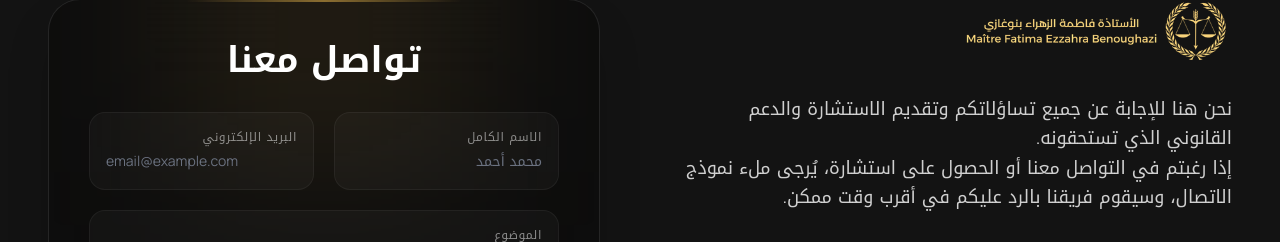
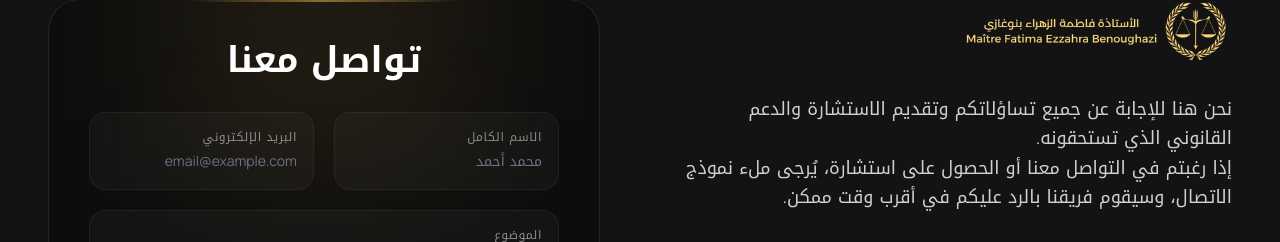
Before and after one commit to fbenoughazi/Benoughazi-, a Next.js app: page / in a window 1280 px wide. Shown: the part 3680-3922 px from the top of the page. Built offline with nearby package versions, Linux system fonts and the light colour scheme.

Commit message:
Align email placeholder to the right in contact forms

```diff
--- a/src/app/contact/page.tsx
+++ b/src/app/contact/page.tsx
@@ -89,7 +89,7 @@ export default function Contact() {
                 </div>
                 <div className="bg-white/[0.03] border border-white/5 rounded-2xl p-4 transition-colors focus-within:border-[#D4A745]/40 hover:bg-white/[0.05]">
                   <label className="block text-xs font-label text-white/50 mb-1 uppercase tracking-wider">البريد الإلكتروني</label>
-                  <input className="w-full bg-transparent border-none p-0 focus:ring-0 text-white text-sm text-left" type="email" placeholder="email@example.com" dir="ltr" />
+                  <input className="w-full bg-transparent border-none p-0 focus:ring-0 text-white text-sm text-right" type="email" placeholder="email@example.com" dir="rtl" />
                 </div>
               </div>
               <div className="bg-white/[0.03] border border-white/5 rounded-2xl p-4 transition-colors focus-within:border-[#D4A745]/40 hover:bg-white/[0.05]">
--- a/src/app/page.tsx
+++ b/src/app/page.tsx
@@ -297,7 +297,7 @@ export default function Home() {
                 </div>
                 <div className="bg-white/[0.03] border border-white/5 rounded-2xl p-4 transition-colors focus-within:border-[#D4A745]/40 hover:bg-white/[0.05]">
                   <label className="block text-xs font-label text-white/50 mb-1 uppercase tracking-wider">البريد الإلكتروني</label>
-                  <input className="w-full bg-transparent border-none p-0 focus:ring-0 text-white text-sm text-left" type="email" placeholder="email@example.com" dir="ltr" />
+                  <input className="w-full bg-transparent border-none p-0 focus:ring-0 text-white text-sm text-right" type="email" placeholder="email@example.com" dir="rtl" />
                 </div>
               </div>
               <div className="bg-white/[0.03] border border-white/5 rounded-2xl p-4 transition-colors focus-within:border-[#D4A745]/40 hover:bg-white/[0.05]">
```
